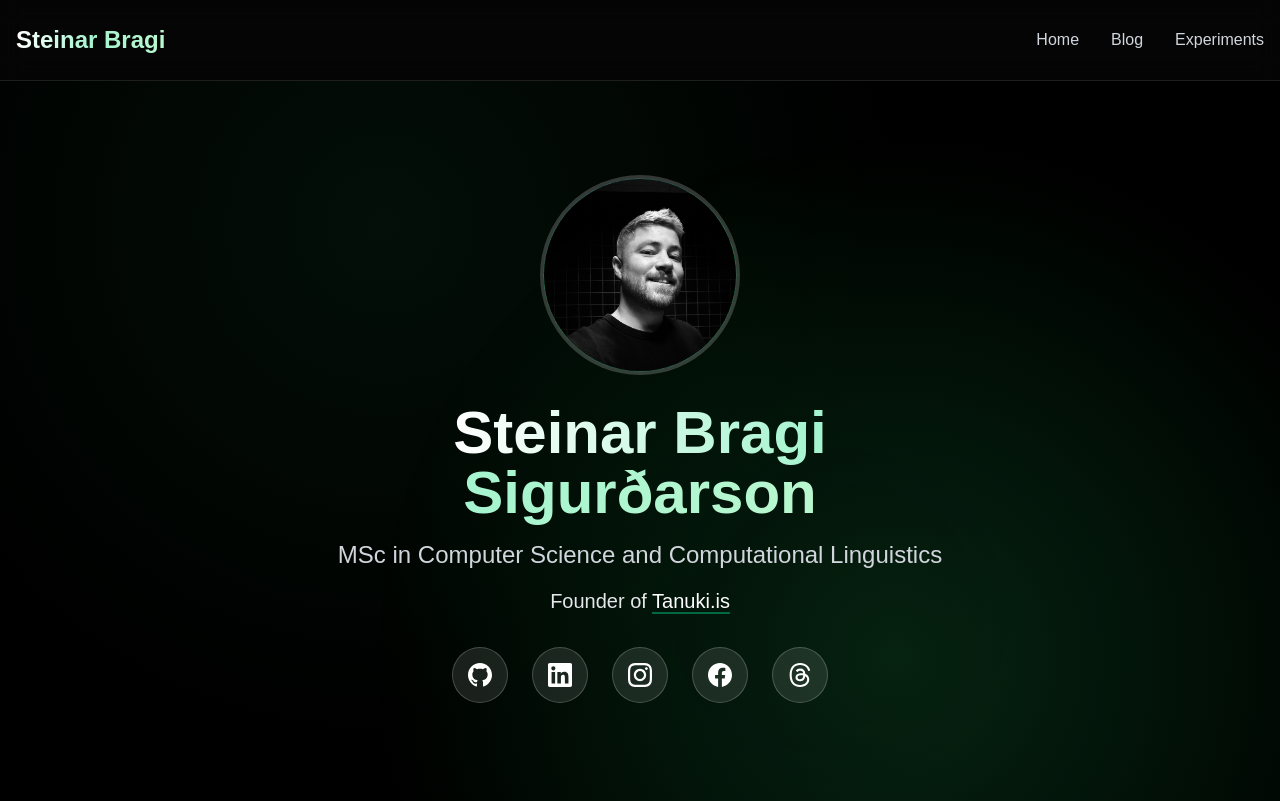
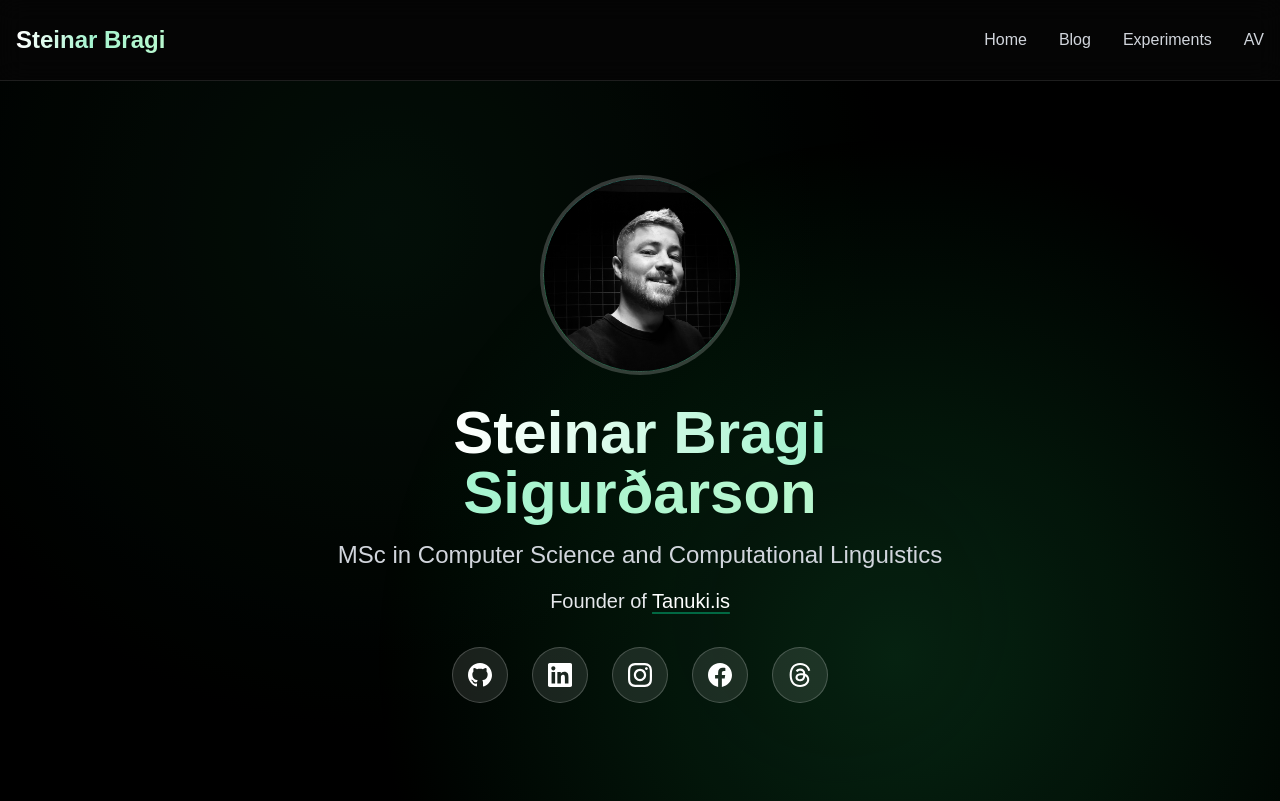
Before and after one commit to steinarbragi/stein.is, a Next.js app: page / in a window 1280 px wide. Built offline with nearby package versions, Linux system fonts and the light colour scheme.

Commit message:
update nav

```diff
--- a/components/Navigation.tsx
+++ b/components/Navigation.tsx
@@ -50,6 +50,13 @@ export function Navigation() {
               className="text-gray-300 hover:text-emerald-300 transition-colors duration-300 relative group"
             >
               Experiments
+              <span className="absolute bottom-0 left-0 w-0 h-0.5 bg-emerald-400 transition-all duration-300 group-hover:w-full" />
+            </Link>
+            <Link
+              href="/av"
+              className="text-gray-300 hover:text-emerald-300 transition-colors duration-300 relative group"
+            >
+              AV
               <span className="absolute bottom-0 left-0 w-0 h-0.5 bg-emerald-400 transition-all duration-300 group-hover:w-full" />
             </Link>
           </div>
@@ -107,6 +114,13 @@ export function Navigation() {
             >
               Experiments
             </Link>
+            <Link
+              href="/av"
+              className="block text-gray-300 hover:text-emerald-300 transition-colors duration-300 py-2"
+              onClick={closeMenu}
+            >
+              AV
+            </Link>
           </div>
         </div>
       </div>
```
